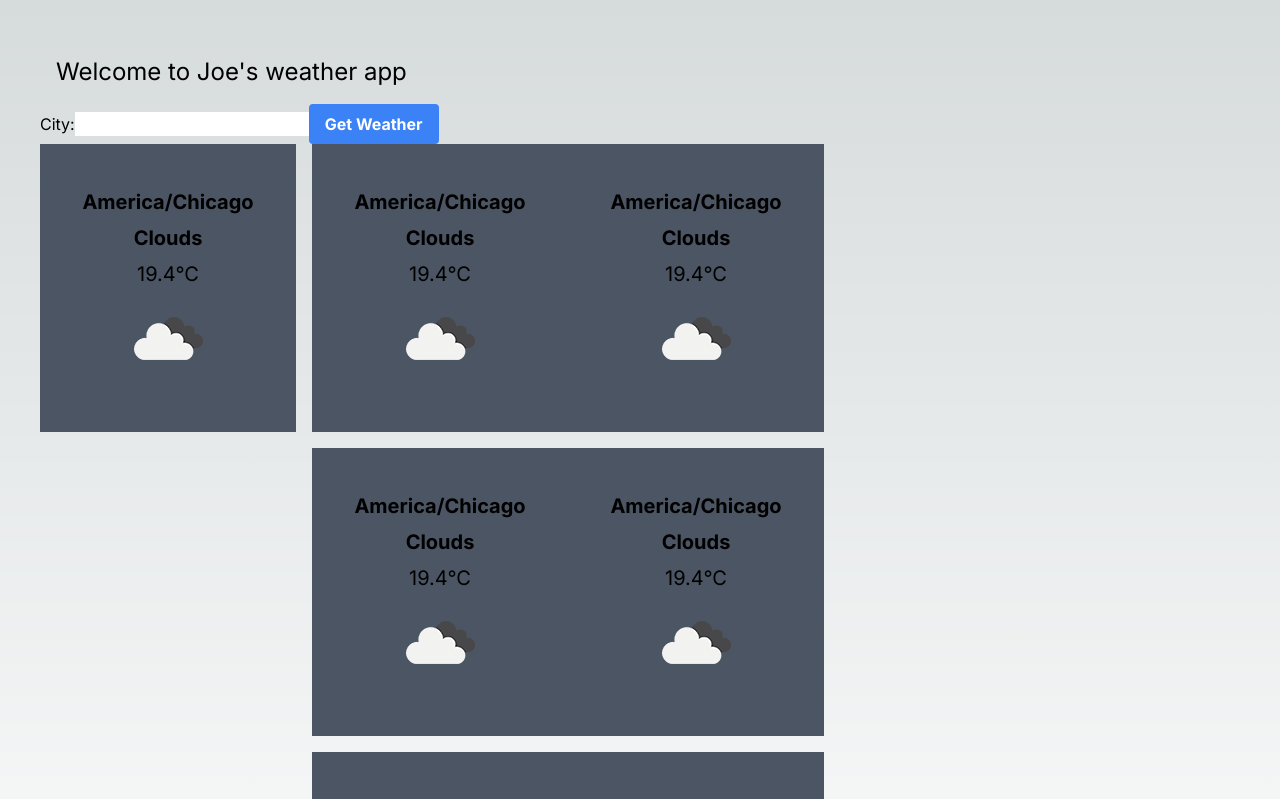
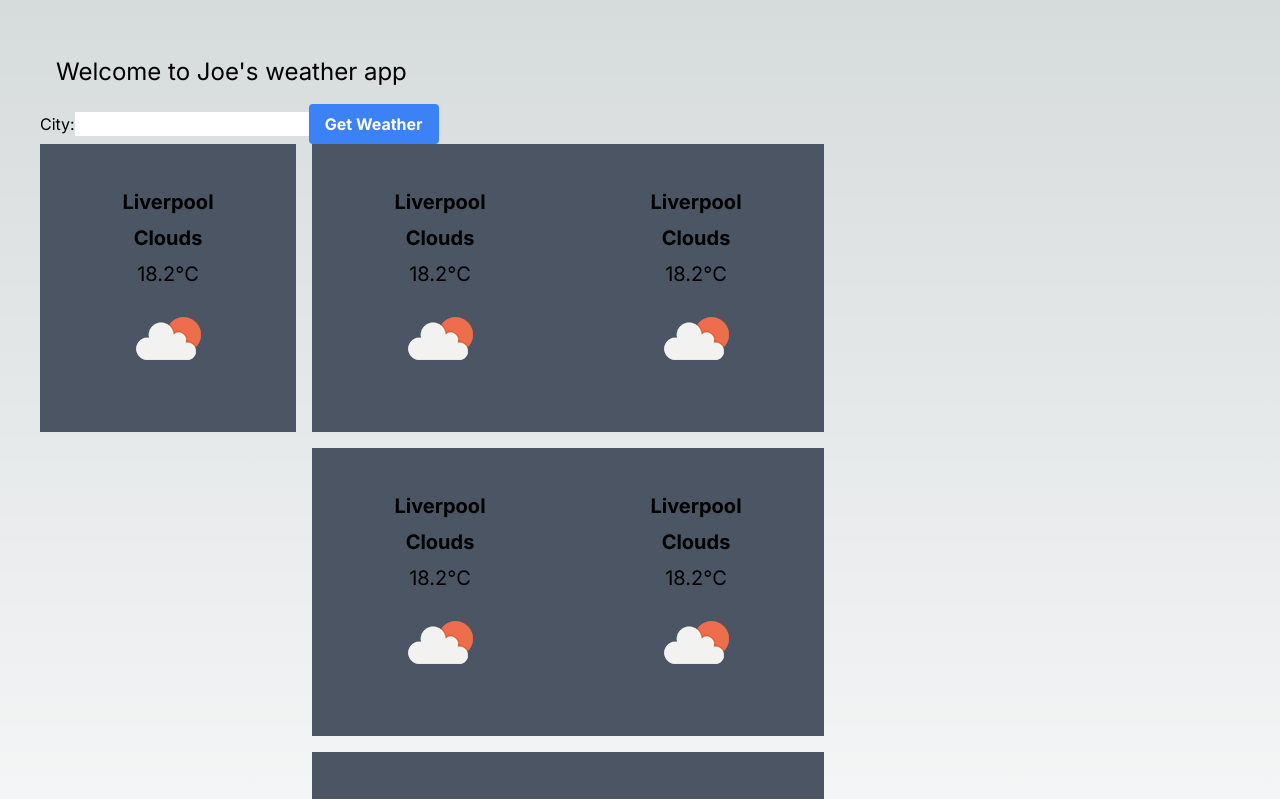
Before and after one commit to Joe-Fuller/weather-app, a Next.js app: page / in a window 1280 px wide. Shown: the top 799 px of the page. Built offline with nearby package versions, Linux system fonts and the light colour scheme.

Commit message:
correctly call json, use proper fields in object, set default data

```diff
--- a/app/page.js
+++ b/app/page.js
@@ -8,43 +8,55 @@ import WeatherCardCollection from "@/components/weatherCardCollection";
 export default function Home() {
   const [city, setCity] = useState("");
   const [weatherData, setWeatherData] = useState({
-    lat: 33.44,
-    lon: -94.04,
-    timezone: "America/Chicago",
-    timezone_offset: -18000,
-    current: {
-      dt: 1684929490,
-      sunrise: 1684926645,
-      sunset: 1684977332,
-      temp: 292.55,
-      feels_like: 292.87,
-      pressure: 1014,
-      humidity: 89,
-      dew_point: 290.69,
-      uvi: 0.16,
-      clouds: 53,
-      visibility: 10000,
-      wind_speed: 3.13,
-      wind_deg: 93,
-      wind_gust: 6.71,
-      weather: [
-        {
-          id: 803,
-          main: "Clouds",
-          description: "broken clouds",
-          icon: "04d",
-        },
-      ],
+    coord: {
+      lon: -2.9779,
+      lat: 53.4106,
     },
+    weather: [
+      {
+        id: 801,
+        main: "Clouds",
+        description: "few clouds",
+        icon: "02d",
+      },
+    ],
+    base: "stations",
+    main: {
+      temp: 291.36,
+      feels_like: 291.04,
+      temp_min: 290.03,
+      temp_max: 293.23,
+      pressure: 1013,
+      humidity: 69,
+    },
+    visibility: 10000,
+    wind: {
+      speed: 5.14,
+      deg: 260,
+    },
+    clouds: {
+      all: 20,
+    },
+    dt: 1689243565,
+    sys: {
+      type: 2,
+      id: 2008599,
+      country: "GB",
+      sunrise: 1689220756,
+      sunset: 1689280532,
+    },
+    timezone: 3600,
+    id: 2644210,
+    name: "Liverpool",
+    cod: 200,
   });
 
   async function getWeather() {
     const res = await fetch(
       `http://api.openweathermap.org/data/2.5/weather?q=${city},uk&APPID=773c1c3ec776d5f2490ffcf71260d854`
     );
-
-    console.log(res.json());
-    setWeatherData(res);
+    const receivedWeatherData = await res.json();
+    setWeatherData(receivedWeatherData);
     return res;
   }
 
@@ -57,37 +69,6 @@ export default function Home() {
 
   //   return cityInfo;
   // }
-
-  // const weatherData = {
-  //   lat: 33.44,
-  //   lon: -94.04,
-  //   timezone: "America/Chicago",
-  //   timezone_offset: -18000,
-  //   current: {
-  //     dt: 1684929490,
-  //     sunrise: 1684926645,
-  //     sunset: 1684977332,
-  //     temp: 292.55,
-  //     feels_like: 292.87,
-  //     pressure: 1014,
-  //     humidity: 89,
-  //     dew_point: 290.69,
-  //     uvi: 0.16,
-  //     clouds: 53,
-  //     visibility: 10000,
-  //     wind_speed: 3.13,
-  //     wind_deg: 93,
-  //     wind_gust: 6.71,
-  //     weather: [
-  //       {
-  //         id: 803,
-  //         main: "Clouds",
-  //         description: "broken clouds",
-  //         icon: "04d",
-  //       },
-  //     ],
-  //   },
-  // };
 
   return (
     <main className="p-10 flex flex-col">
--- a/components/weatherCard.js
+++ b/components/weatherCard.js
@@ -1,11 +1,12 @@
 import Image from "next/image";
 
 export default function WeatherCard({ weatherData }) {
-  const location = weatherData.timezone;
-  const temp = (weatherData.current.temp - 273.15).toFixed(1);
-  const type = weatherData.current.weather[0].main;
+  console.log(weatherData);
+  const location = weatherData.name;
+  const temp = (weatherData.main.temp - 273.15).toFixed(1);
+  const type = weatherData.weather[0].main;
 
-  const weatherIconPath = `/${weatherData.current.weather[0].icon}.png`;
+  const weatherIconPath = `/${weatherData.weather[0].icon}.png`;
 
   return (
     <div className="bg-gray-600 w-64 h-72 p-4 flex flex-col items-center justify-center">
```
